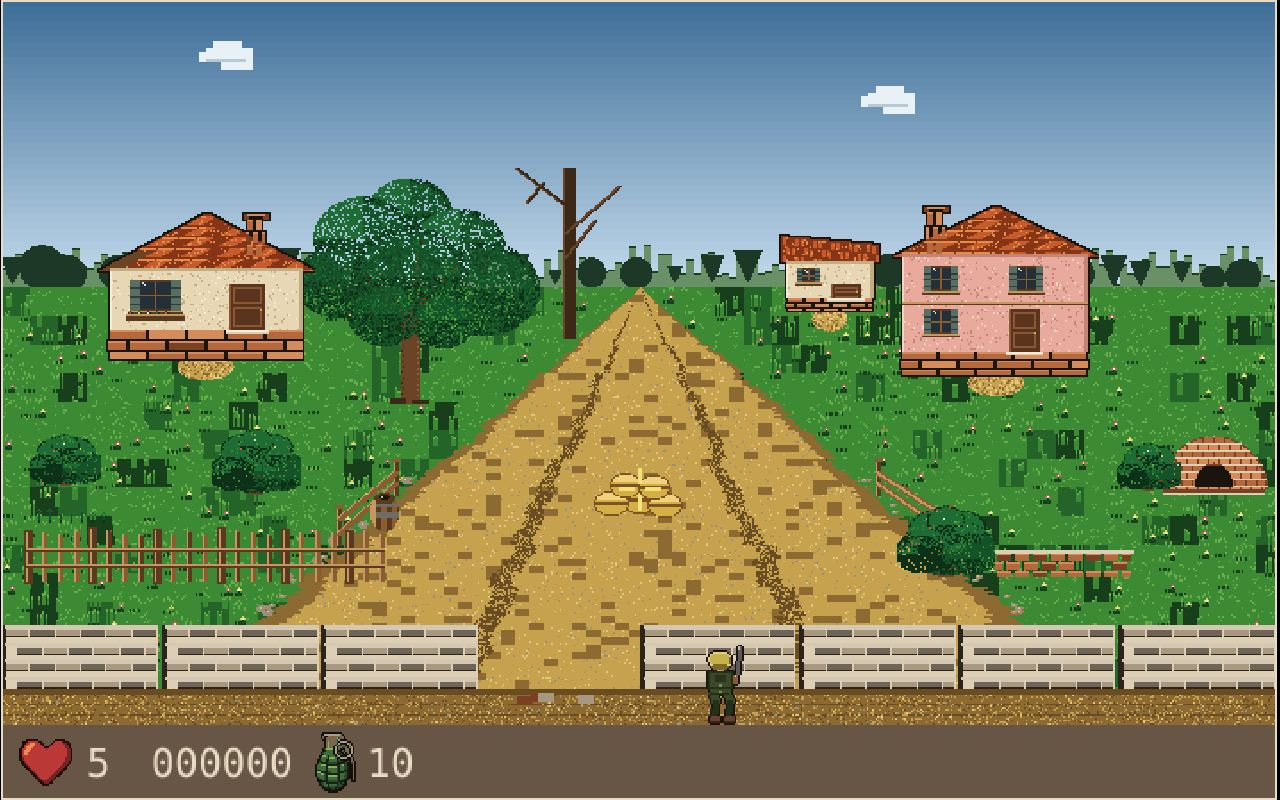
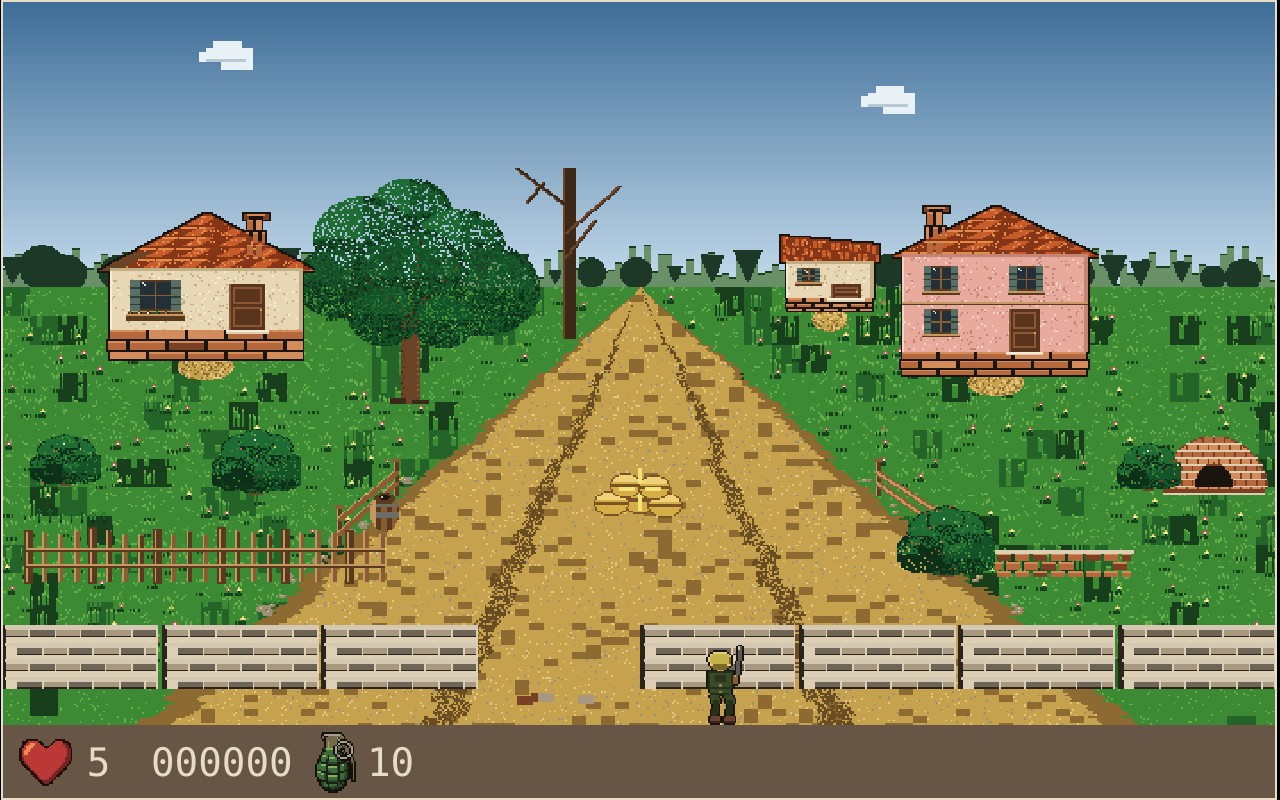
Before and after one commit to AlexeyAbretov/cabal_penetration, a website built with Vite: page index.html in a window 1280 px wide. Built offline with nearby package versions, Linux system fonts and the light colour scheme; animation ran at ten frames a second.

Commit message:
Enhance scene rendering and HUD functionality. Update constitution with detailed descriptions of track and ground interactions. Refactor HUD to position figures accurately using DOM elements, ensuring visibility during gameplay. Adjust track painting logic to unify ground and track appearance. Improve documentation for clarity on scene mechanics and visual elements.

```diff
--- a/index.html
+++ b/index.html
@@ -16,9 +16,32 @@
         overflow: hidden;
       }
 
+      #game {
+        position: relative;
+      }
+
       canvas {
         image-rendering: pixelated;
         image-rendering: crisp-edges;
+      }
+
+      /* Цифры HUD живут вне холста: его увеличение режет край в пиксель. */
+      .hud-figures {
+        position: absolute;
+        inset: 0;
+        z-index: 2;
+        pointer-events: none;
+      }
+
+      .hud-figure {
+        position: absolute;
+        left: 0;
+        top: 0;
+        font-family: Consolas, "Courier New", monospace;
+        font-weight: 400;
+        line-height: 1;
+        white-space: pre;
+        transform: translateY(-50%);
       }
     </style>
   </head>
--- a/src/campaign/picture.ts
+++ b/src/campaign/picture.ts
@@ -1,6 +1,9 @@
 import type { HouseMark, PropMark, WaveGroup } from '../data/wave';
 
-/** Одна картинка маршрута. Фон рисует сцена. Здесь дома, кусты и волна. */
+/**
+ * Одна картинка маршрута. Фон рисует сцена: дорожка под солдатом — низ той же земли.
+ * Здесь дома, кусты и волна.
+ */
 export type Picture = {
   id: string;
   /** Смерть начинает картинку заново. Босса снимают за одну жизнь. */
--- a/src/constants.ts
+++ b/src/constants.ts
@@ -22,7 +22,6 @@ export const palette = {
   grassDark: 0x246428,
   grassLite: 0x67ae4a,
   grassDeep: 0x173f1c,
-  track: 0x8a7352,
   dirt: 0xc6a24e,
   dirtDark: 0x8d6a32,
   dirtLite: 0xe4c67c,
--- a/src/scenes/play/hud.ts
+++ b/src/scenes/play/hud.ts
@@ -3,6 +3,15 @@ import { cssColor, enemyBar, hud, palette, type WeaponId } from '../../constants
 import type { FrameLayout, Rect } from '../../layout';
 
 const fontFamily = 'Consolas, "Courier New", monospace';
+/** Размер цифр в пикселях кадра. На экран их рисует DOM, не холст. */
+const figurePx = 22;
+
+type HudFigures = {
+  root: HTMLDivElement;
+  lives: HTMLSpanElement;
+  score: HTMLSpanElement;
+  grenades: HTMLSpanElement;
+};
 
 /**
  * Значки PixelLab 48×48, в рамке пиксель в пиксель.
@@ -29,6 +38,8 @@ export class Hud {
   private hurtTimer = 0;
   private frameWidth = 0;
   private band: Rect | null = null;
+  private readonly scene: Phaser.Scene;
+  private readonly figures: HudFigures;
   private readonly heart: Phaser.GameObjects.Image;
   private readonly livesText: Phaser.GameObjects.Text;
   private readonly scoreText: Phaser.GameObjects.Text;
@@ -43,12 +54,14 @@ export class Hud {
   private readonly edge: Phaser.GameObjects.Graphics;
 
   constructor(scene: Phaser.Scene, layer: Phaser.GameObjects.Container) {
-    const font = inkFont('22px');
+    this.scene = scene;
+    const font = inkFont(`${figurePx}px`);
+    this.figures = mountFigures(scene);
     this.heart = hudIcon(scene, hudIcons.heart);
-    this.livesText = scene.add.text(0, 0, '', font).setOrigin(0, 0.5);
-    this.scoreText = scene.add.text(0, 0, '', font).setOrigin(0, 0.5);
+    this.livesText = scene.add.text(0, 0, '', font).setOrigin(0, 0.5).setVisible(false);
+    this.scoreText = scene.add.text(0, 0, '', font).setOrigin(0, 0.5).setVisible(false);
     this.grenade = hudIcon(scene, hudIcons.grenade);
-    this.grenadeText = scene.add.text(0, 0, '', font).setOrigin(0, 0.5);
+    this.grenadeText = scene.add.text(0, 0, '', font).setOrigin(0, 0.5).setVisible(false);
     this.enemyLabel = scene.add.text(0, 0, 'ENEMY', inkFont('18px')).setOrigin(0, 0.5).setVisible(false);
     this.barGfx = scene.add.graphics();
     this.weaponGfx = scene.add.graphics();
@@ -93,6 +106,7 @@ export class Hud {
     this.lives = Math.max(0, lives);
     this.livesText.setText(String(this.lives));
     this.scoreText.setText(String(this.score).padStart(hud.scoreDigits, '0'));
+    this.syncFigures();
   }
 
   /** true — жизней не осталось. */
@@ -100,6 +114,7 @@ export class Hud {
     this.lives = Math.max(0, this.lives - 1);
     this.hurtTimer = hud.hurtMs;
     this.livesText.setText(String(this.lives));
+    this.syncFigures();
     return this.lives === 0;
   }
 
@@ -111,6 +126,7 @@ export class Hud {
   addScore(points: number): void {
     this.score += points;
     this.scoreText.setText(String(this.score).padStart(hud.scoreDigits, '0'));
+    this.syncFigures();
   }
 
   /** Запас в нижней рамке, сразу после счёта. */
@@ -119,6 +135,7 @@ export class Hud {
     if (!this.band) return;
     this.paintGrenades();
     this.paintBar();
+    this.syncFigures();
   }
 
   /** Автомат в рамке не рисуется: он и есть отсутствие ствола. Временный виден, пока сцена не кончилась. */
@@ -184,6 +201,39 @@ export class Hud {
     this.edge.fillRect(0, height - 1, width, 1);
     this.edge.fillRect(0, 0, 1, height);
     this.edge.fillRect(width - 1, 0, 1, height);
+    this.syncFigures();
+  }
+
+  /**
+   * Цифры стоят на тех же местах, что скрытый текст холста,
+   * но в пикселях окна: увеличение кадра их не режет.
+   */
+  private syncFigures(): void {
+    if (!this.band) return;
+    const canvas = this.scene.game.canvas;
+    if (canvas.width === 0 || canvas.height === 0) return;
+    const scaleX = canvas.clientWidth / canvas.width;
+    const scaleY = canvas.clientHeight / canvas.height;
+    const fontPx = figurePx * scaleY;
+    this.placeFigure(this.figures.lives, this.livesText, scaleX, scaleY, fontPx);
+    this.placeFigure(this.figures.score, this.scoreText, scaleX, scaleY, fontPx);
+    this.placeFigure(this.figures.grenades, this.grenadeText, scaleX, scaleY, fontPx);
+  }
+
+  private placeFigure(
+    el: HTMLSpanElement,
+    text: Phaser.GameObjects.Text,
+    scaleX: number,
+    scaleY: number,
+    fontPx: number,
+  ): void {
+    const canvas = this.scene.game.canvas;
+    const color = text.style.color;
+    el.textContent = text.text;
+    el.style.color = typeof color === 'string' ? color : cssColor(palette.ink);
+    el.style.fontSize = `${fontPx}px`;
+    el.style.left = `${canvas.offsetLeft + text.x * scaleX}px`;
+    el.style.top = `${canvas.offsetTop + text.y * scaleY}px`;
   }
 
   private paintBar(): void {
@@ -257,6 +307,22 @@ function hudIcon(scene: Phaser.Scene, key: string): Phaser.GameObjects.Image {
   return scene.add.image(0, 0, key).setOrigin(0, 0);
 }
 
+function mountFigures(scene: Phaser.Scene): HudFigures {
+  const root = document.createElement('div');
+  root.className = 'hud-figures';
+  const lives = document.createElement('span');
+  const score = document.createElement('span');
+  const grenades = document.createElement('span');
+  lives.className = 'hud-figure';
+  score.className = 'hud-figure';
+  grenades.className = 'hud-figure';
+  root.append(lives, score, grenades);
+  scene.game.canvas.parentElement?.querySelector('.hud-figures')?.remove();
+  scene.game.canvas.insertAdjacentElement('afterend', root);
+  scene.events.once(Phaser.Scenes.Events.SHUTDOWN, () => root.remove());
+  return { root, lives, score, grenades };
+}
+
 function inkFont(size: string): Phaser.Types.GameObjects.Text.TextStyle {
   return {
     fontFamily,
--- a/src/scenes/play/stage.ts
+++ b/src/scenes/play/stage.ts
@@ -5,7 +5,10 @@ import { blit, ensureCanvas } from './blit';
 import type { Pix } from './pix';
 import { paintTrack, paintVillageBackdrop } from './village';
 
-/** Полосы кадра снизу вверх по глубине: небо, поле, дорожка, рамка. */
+/**
+ * Полосы кадра снизу вверх по глубине: небо, поле, дорожка, рамка.
+ * Дорожка — низ земли этой картинки. Своей заливки у неё нет.
+ */
 export class Stage {
   readonly sky: Phaser.GameObjects.Container;
   readonly field: Phaser.GameObjects.Container;
@@ -51,10 +54,16 @@ export class Stage {
       height: view.sky.height + view.field.height,
     });
     this.fieldImage.setVisible(false);
-    put(this.scene, this.trackImage, 'band-track', paintTrack(view.track.width, view.track.height), view.track);
+    put(
+      this.scene,
+      this.trackImage,
+      'band-track',
+      paintTrack(view.track.width, view.track.height, view.field.height),
+      view.track,
+    );
   }
 
-  /** Чужая картинка, пока у неё нет своей земли. */
+  /** Чужая картинка, пока у неё нет своей земли. Поле и дорожка — одна заливка. */
   private paintFlat(view: FrameLayout): void {
     this.skyImage.setVisible(false);
     this.fieldImage.setVisible(false);
@@ -62,7 +71,7 @@ export class Stage {
     this.flat.clear();
     fill(this.flat, view.sky, palette.sky);
     fill(this.flat, view.field, palette.field);
-    fill(this.flat, view.track, palette.track);
+    fill(this.flat, view.track, palette.field);
   }
 }
 
--- a/src/scenes/play/village.ts
+++ b/src/scenes/play/village.ts
@@ -38,21 +38,18 @@ function paintSky(w: number, h: number): Pix {
   return pix;
 }
 
-export function paintTrack(w: number, h: number): Pix {
+/** Земля под ногами — нижние ряды той же дороги и того же газона, без своей кромки. */
+export function paintTrack(w: number, h: number, fieldH: number): Pix {
   const pix = new Pix(w, h);
+  const groundH = Math.max(1, fieldH);
   for (let y = 0; y < h; y += 1) {
+    const gy = fieldH + y;
+    const edges = roadEdges(gy, w, groundH, true);
     for (let x = 0; x < w; x += 1) {
-      const n = hash(x, y);
-      let color: number = palette.dirtDark;
-      if (n % 8 === 0) color = palette.dirt;
-      if (n % 15 === 0) color = palette.dirtRut;
-      if (y % 6 === 2 && n % 4 !== 0) color = palette.dirtRut;
-      if (n % 47 === 0) color = palette.pebble;
-      if (n % 53 === 0) color = palette.dirtLite;
-      pix.px(x, y, color);
+      if (x >= edges.left && x <= edges.right) pix.px(x, y, dirtTone(x, gy, edges));
+      else pix.px(x, y, grassTone(x, gy));
     }
   }
-  pix.fill(0, 0, w, 3, palette.dirtRut);
   return pix;
 }
 
@@ -114,11 +111,15 @@ function dirtTone(x: number, y: number, edges: { left: number; right: number }):
   return palette.dirt;
 }
 
-/** Дорога с точки на горизонте (y = 0) до переднего плана. Дальше опорной глубины почти не ширится. */
-function roadEdges(y: number, w: number, h: number): { left: number; right: number } {
+/**
+ * Дорога с точки на горизонте (y = 0) до переднего плана.
+ * Дальше опорной глубины поле почти не ширится.
+ * Под ногами наклон тот же, что над забором: иначе кромка встаёт вертикально.
+ */
+function roadEdges(y: number, w: number, h: number, foreground = false): { left: number; right: number } {
   const depth = Math.max(1, sceneDepth({ x: 0, y: 0, width: w, height: h }));
   const t = y / depth;
-  const near = t < 1 ? t : 1 + (t - 1) * 0.12;
+  const near = t < 1 || foreground ? t : 1 + (t - 1) * 0.12;
   const fade = Math.min(1, t * 4);
   const mid = w * 0.5 + ((hash(4, y >> 3) % 7) - 3) * fade;
   const wobble = ((hash(2, y) % 5) - 2) * fade;
```
Also changed, not shown: constitution.md (+2 -0 lines), docs/plan.md (+1 -1 lines).
